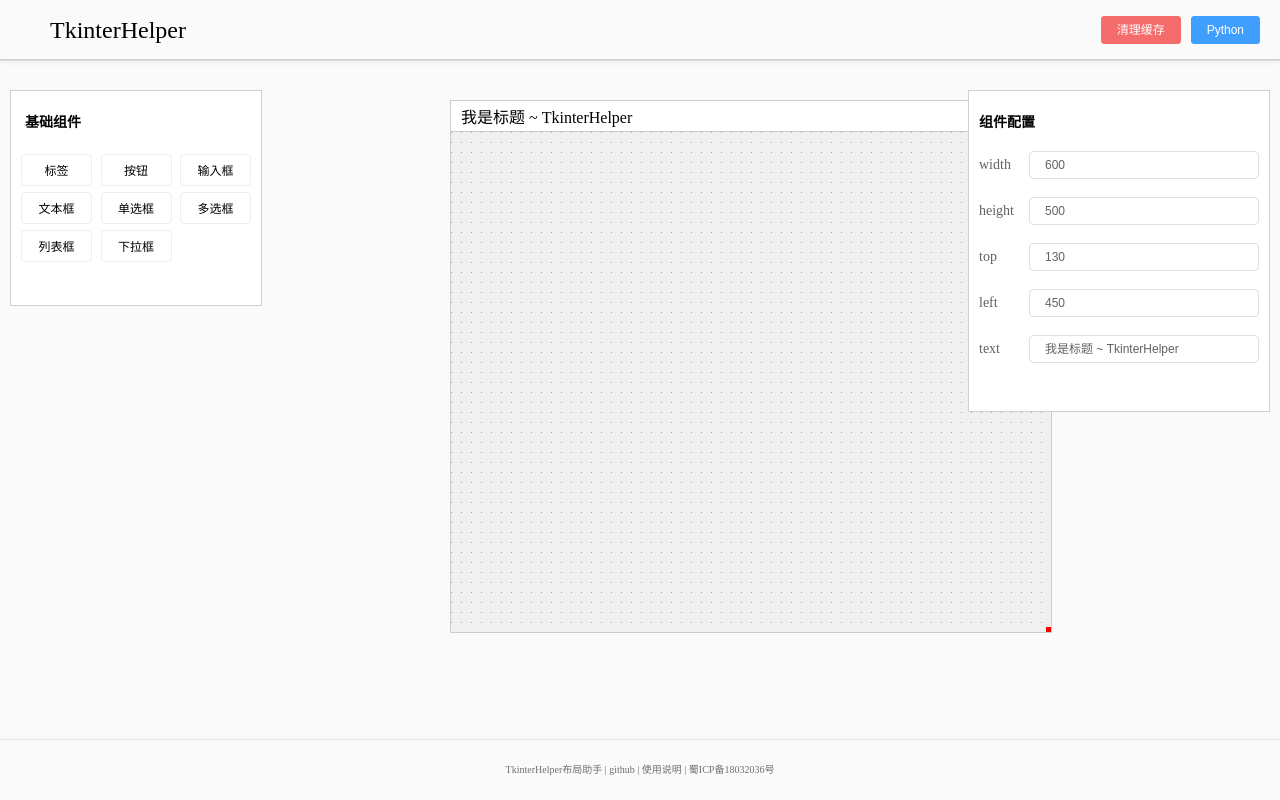
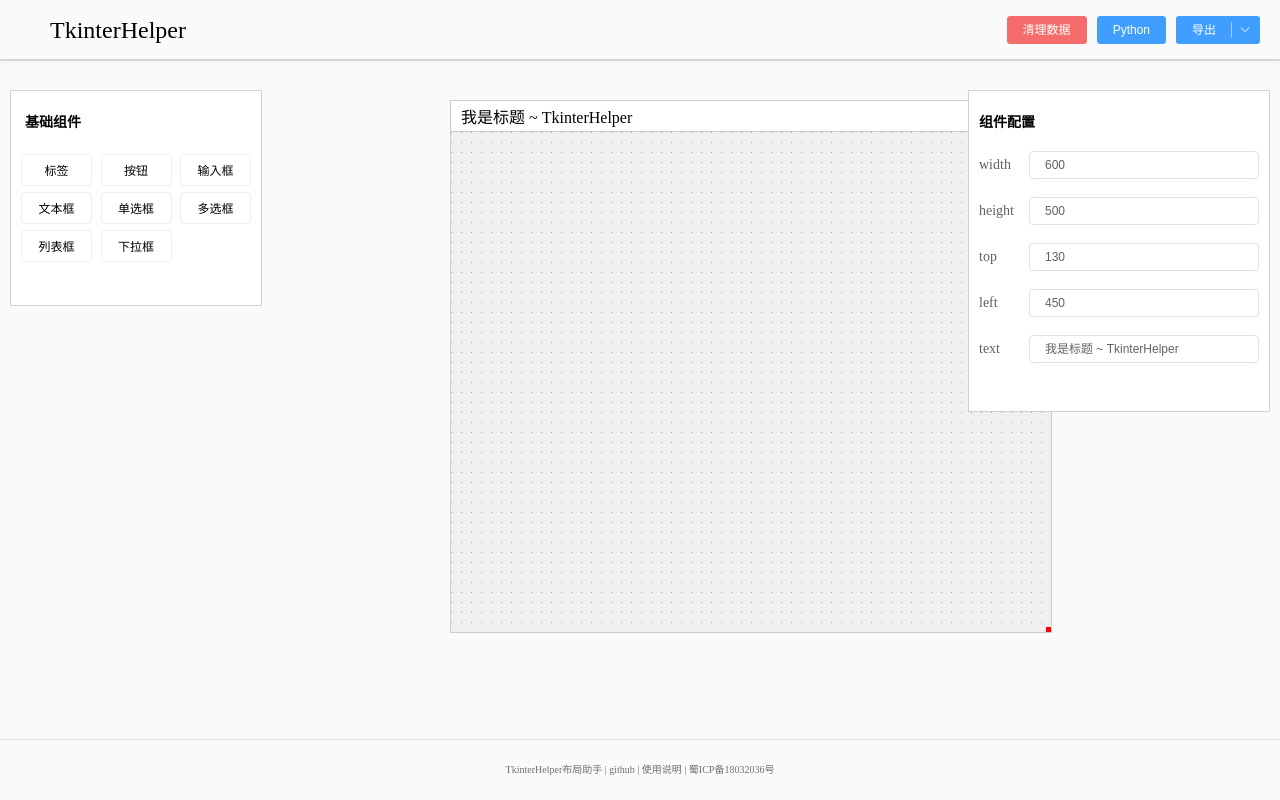
Before and after one commit to iamxcd/tkinter-helper, a Vue app: page / in a window 1280 px wide. Built offline with nearby package versions, Linux system fonts and the light colour scheme.

Commit message:
新增 数据导出,导入. 页面数据清空提示

```diff
--- a/package.json
+++ b/package.json
@@ -9,6 +9,7 @@
   "dependencies": {
     "core-js": "^3.8.3",
     "element-ui": "^2.15.9",
+    "js-base64": "^3.7.2",
     "uniqid": "^5.4.0",
     "vue": "^2.6.14",
     "vue-codemirror": "^4.0.6"
--- a/src/App.vue
+++ b/src/App.vue
@@ -7,9 +7,25 @@
         </div>
         <div class="menu">
           <el-button type="danger"
-            @click="clearCache()">清理缓存</el-button>
+            @click="clearData()">清理数据</el-button>
           <el-button type="primary"
             @click="viewCode()">Python</el-button>
+          <el-dropdown split-button
+            type="primary"
+            class="export_btn"
+            @click="onClickExport">
+            导出
+            <el-dropdown-menu slot="dropdown">
+              <el-dropdown-item>
+                <el-upload action=""
+                  :before-upload="beforeUpload"
+                  :limit="1">
+                  导入布局文件
+                </el-upload>
+
+              </el-dropdown-item>
+            </el-dropdown-menu>
+          </el-dropdown>
         </div>
       </el-header>
       <el-container style="height:calc(100vh - 60px - 60px - 1px);">
@@ -73,6 +89,7 @@ import WidgetBox from "./components/widget-box.vue";
 import PyAttrs from "./py-attrs.js";
 import AttrsBox from "./components/attrs-box.vue";
 import VueContextMenu from "./components/VueContextMenu/VueContextMenu.vue";
+import { Base64 } from "js-base64";
 export default {
   components: { CodeView, Resize, WidgetBox, AttrsBox, VueContextMenu },
   name: "HomeView",
@@ -165,6 +182,49 @@ export default {
             break;
         }
       }
+    },
+    onClickExport() {
+      // 创建隐藏的可下载链接
+      let eleLink = document.createElement("a");
+      // 指定文件名和后缀
+      eleLink.download = this.win.text + ".tk";
+      eleLink.style.display = "none";
+      // 字符内容转变成blob地址
+      let content = {
+        win: this.win,
+        elements: this.elements,
+      };
+      content = JSON.stringify(content);
+      content = Base64.encode(content);
+      let blob = new Blob([content]);
+      eleLink.href = URL.createObjectURL(blob);
+      // 触发点击
+      document.body.appendChild(eleLink);
+      eleLink.click();
+      // 然后移除
+      document.body.removeChild(eleLink);
+    },
+    beforeUpload(file) {
+      let reader = new FileReader();
+      reader.readAsText(file, "utf8");
+      reader.onload = () => {
+        // console.log(res);
+        try {
+          let info = reader.result;
+          info = Base64.decode(info);
+          info = JSON.parse(info);
+          if (!info.win || !info.elements) {
+            throw new Error();
+          }
+          this.win = info.win;
+          this.elements = info.elements;
+          this.$message.success("数据导入成功");
+        } catch (error) {
+          this.$message.error("文件解析错误");
+        }
+      };
+      // console.log(file);
+      return false;
     },
     elementMove(e, element, index) {
       // 只处理右键点击事件
@@ -291,8 +351,19 @@ export default {
         this.contextMenuData.eleIndex = null;
       }
     },
-    clearCache() {
-      localStorage.clear();
+    clearData() {
+      this.$confirm("此操作将会清空数据和缓存, 是否继续?", "提示", {
+        confirmButtonText: "确定",
+        cancelButtonText: "取消",
+        type: "warning",
+      }).then(() => {
+        this.elements = [];
+        localStorage.clear();
+        this.$message({
+          type: "success",
+          message: "删除成功!",
+        });
+      });
     },
   },
 };
@@ -334,6 +405,9 @@ export default {
   }
 
   .menu {
+    .export_btn {
+      margin-left: 10px;
+    }
   }
 }
 
```
Also changed, not shown: 1 other file (tests, documents, lock files or other folders).
